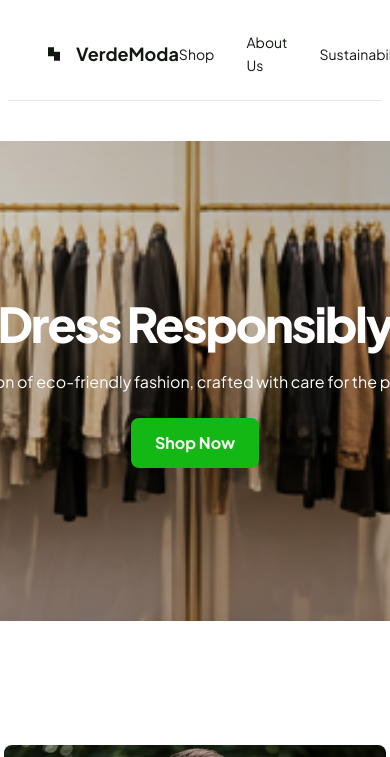
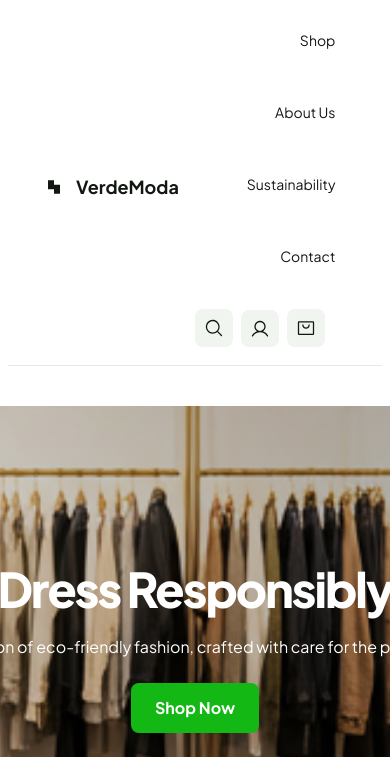
Before and after one commit to odettegallo/M3ABP-AE1.v01, a plain HTML site: page index.html in a window 390 px wide. Shown: the top 757 px of the page. Drawn offline with Linux system fonts and the light colour scheme.

Commit message:
navbar semiresponsivo

```diff
--- a/css/style.css
+++ b/css/style.css
@@ -11,3 +11,25 @@
     align-items: flex-start;
     align-self: stretch;
 }
+
+@media (max-width: 768px) {
+    nav ul {
+    flex-direction: column;
+    align-items: center;
+    }
+}
+
+nav ul {
+    justify-content: center;
+    list-style-type: none;
+    padding: 0;
+    display: flex;
+    flex-wrap: wrap;
+    margin: 0 auto 5px auto;
+
+}
+
+nav ul li {
+    display: flex;
+    align-items: center;
+}
```
